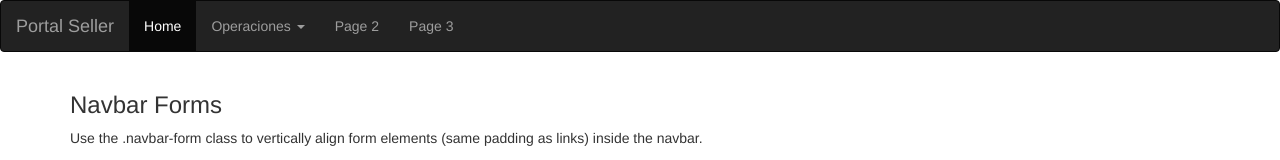
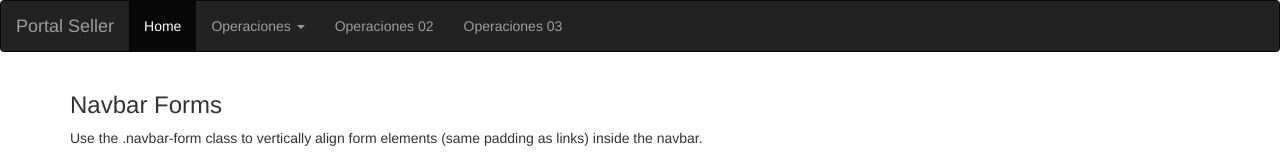
Before and after one commit to UsGImLuT/Menu, a plain HTML site: page index.html in a window 1280 px wide. Shown: the top 160 px of the page. Drawn offline with nearby package versions, Linux system fonts and the light colour scheme.

Commit message:
Update index.html

```diff
--- a/index.html
+++ b/index.html
@@ -26,8 +26,8 @@
           <li><a href="#">Page 1-3</a></li>
         </ul>
       </li>
-      <li><a href="#">Page 2</a></li>
-      <li><a href="#">Page 3</a></li>
+      <li><a href="#">Operaciones 02</a></li>
+      <li><a href="#">Operaciones 03</a></li>
     </ul>
   </div>
 </nav>
```
